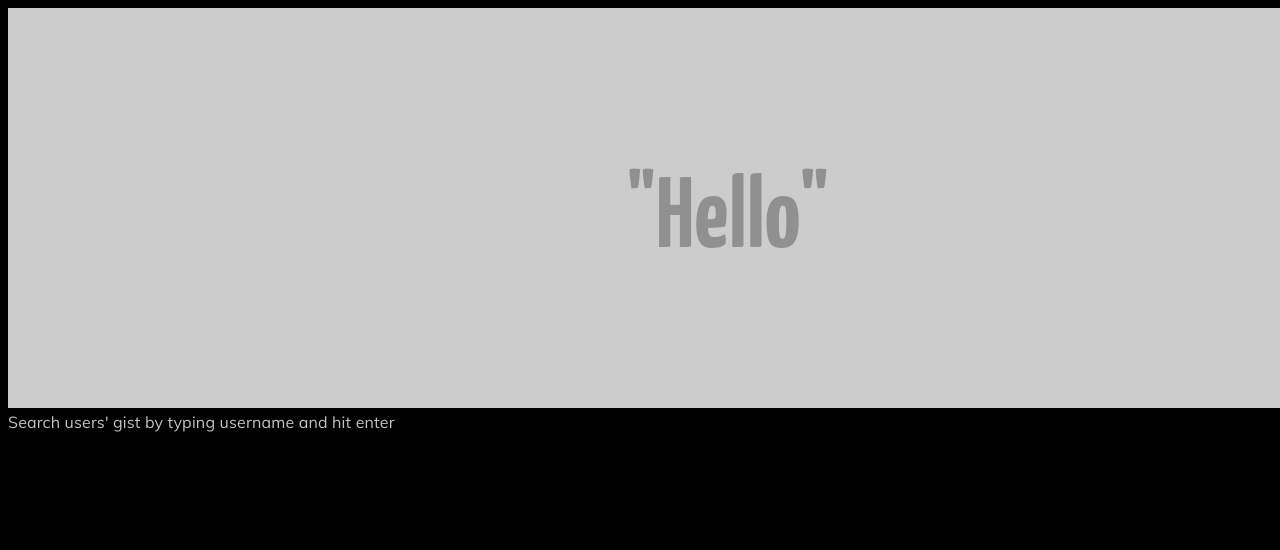
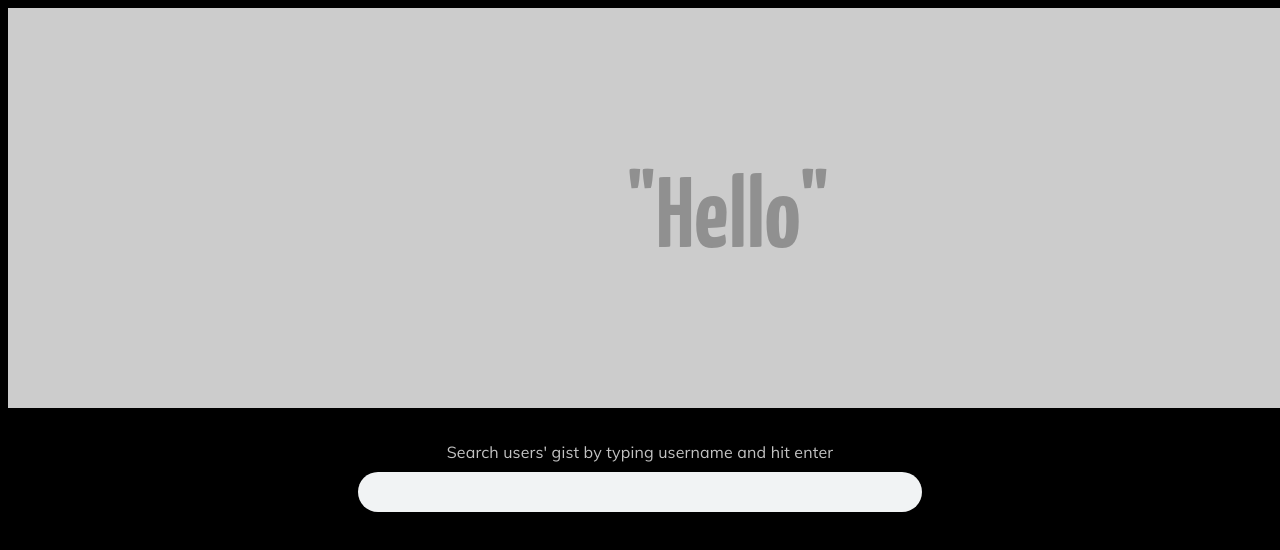
Before and after one commit to AmalaLiza/github-gist-app, a React app: page / in a window 1280 px wide. Shown: the top 550 px of the page. Built offline with nearby package versions, Linux system fonts and the light colour scheme.

Commit message:
input fixed

```diff
--- a/src/components/Home/Home.js
+++ b/src/components/Home/Home.js
@@ -11,6 +11,7 @@ class Home extends Component {
     return (
       <div className={styles.searchBoxWrapper}>
         <img src={banner} />
+        <div className={styles.searchWrapper}>
           <span
             className={styles.searchHint}
           >
@@ -22,6 +23,7 @@ Search users' gist by typing username and hit enter
             onEnter={value => this.props.dispatch(loadPublicGistsOfUser(value))}
           />
         </div>
+      </div>
     );
   }
 }
--- a/src/components/PublicGists/PublicGists.css
+++ b/src/components/PublicGists/PublicGists.css
@@ -9,18 +9,24 @@
 }
 
 .searchBox {
+  font-size: 18px;
+  width: 705px;
+  background-color: #F1F3F4;
   border: none;
+  border-radius: 22px;
+  box-shadow: none;
   outline: none;
-  width: 100%;
-  color: #FFFFFF;
-  font-size: 100px;
-  font-weight: 700;
-  background: none;
+  opacity: 1;
+  max-width: 560px;
+  min-height: 38px;
+  display: block;
 }
 
 .searchHint {
   color: #c3c3c3;
   font-size: 16px;
+  margin-bottom: 10px;
+  display: block;
 }
 
 .gistWrapper {
@@ -47,3 +53,11 @@
   background: rgba(255, 255, 255, 0.45);
   top: 50%;
 }
+
+.searchWrapper{
+  display: flex;
+  justify-content: center;
+  padding: 30px 0;
+  flex-direction: column;
+  align-items: center;
+}
```
Lines whose indentation alone changed are shown as unchanged.
